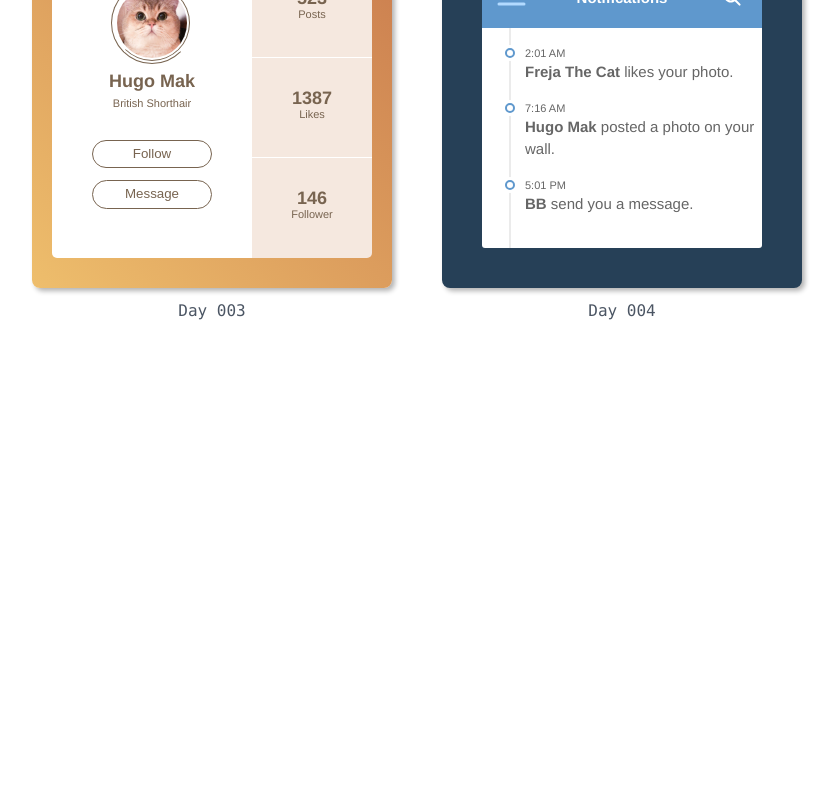
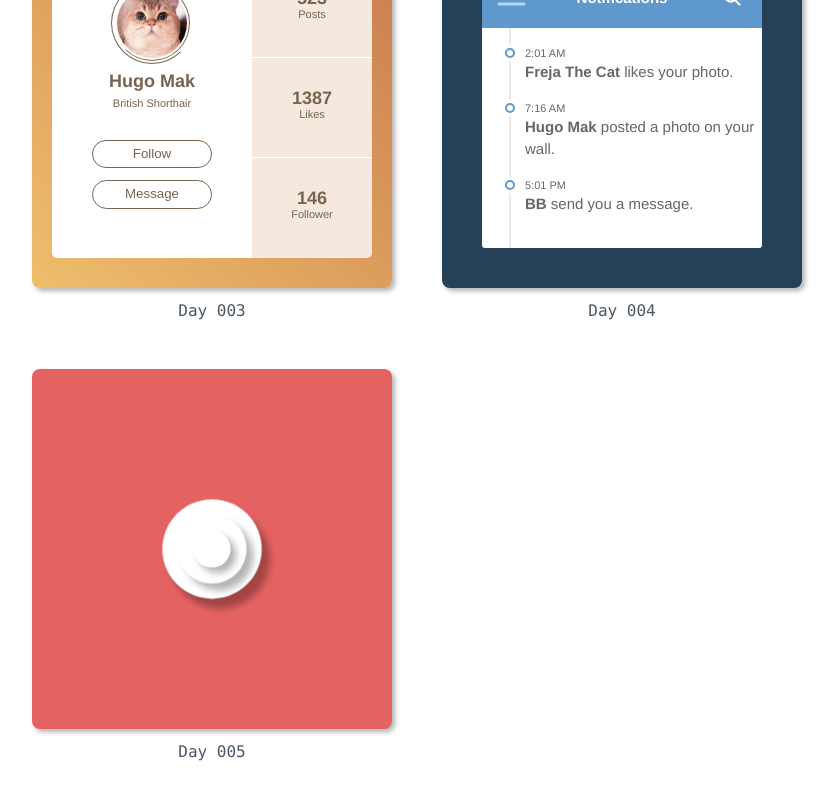
Before and after one commit to Rolewen/css-challenge, a React (Create React App) app: page / in a window 1280 px wide. Shown: the part 937-1737 px from the top of the page, without its empty margins (223-1061 px from the left). Before the commit the page ends 1306 px from the top, so only its background shows below. Built offline with nearby package versions, Linux system fonts and the light colour scheme; a web font is replaced by a local one.

Commit message:
feat: done day05

```diff
--- /dev/null
+++ b/src/components/day05.tsx
@@ -0,0 +1,91 @@
+import styled, { keyframes } from "styled-components";
+import { Wrapper, Content as SharedContent } from "../share-styled";
+
+const circle1 = keyframes`
+	0%, 70% {
+		transform: scale(0);
+	}
+
+	100% {
+		transform: scale(1);
+	}
+`;
+
+const circle2 = keyframes`
+	0%, 40% {
+		transform: scale(0);
+	}
+
+	100% {
+		transform: scale(1);
+	}
+`;
+
+const circle3 = keyframes`
+	0%, 10% {
+		transform: scale(0);
+	}
+
+	100% {
+		transform: scale(1);
+	}
+`;
+
+const Content = styled(SharedContent)`
+	background: #e56262;
+	position: relative;
+	> div {
+		position: absolute;
+		border-radius: 50%;
+		background: #fff;
+		animation-fill-mode: both;
+
+		position: absolute;
+	}
+
+	.circle-1 {
+		width: 100px;
+		height: 100px;
+		box-shadow: 8px 10px 8px rgb(0 0 0 / 30%);
+		animation: ${circle3} 2s cubic-bezier(0.21, 0.98, 0.6, 0.99) infinite
+			alternate;
+		top: 130px;
+		left: 130px;
+	}
+
+	.circle-2 {
+		width: 70px;
+		height: 70px;
+		box-shadow: 7px 7px 8px rgb(0 0 0 / 30%);
+		animation: ${circle2} 2s cubic-bezier(0.21, 0.98, 0.6, 0.99) infinite
+			alternate;
+		top: 145px;
+		left: 145px;
+	}
+
+	.circle-3 {
+		width: 40px;
+		height: 40px;
+		box-shadow: 6px 6px 8px rgb(0 0 0 / 30%);
+		animation: ${circle1} 2s cubic-bezier(0.21, 0.98, 0.6, 0.99) infinite
+			alternate;
+
+		top: 160px;
+		left: 160px;
+	}
+`;
+
+export const Day05 = () => {
+	return (
+		<Wrapper>
+			<Content>
+				<div className="circle-1" />
+				<div className="circle-2" />
+				<div className="circle-3" />
+			</Content>
+			<div className="desc">
+				<h3>Day 005</h3>
+			</div>
+		</Wrapper>
+	);
+};
--- a/src/components/index.tsx
+++ b/src/components/index.tsx
@@ -3,6 +3,7 @@ import { Day01 } from "./day01";
 import { Day02 } from "./day02";
 import { Day03 } from "./day03";
 import { Day04 } from "./day04";
+import { Day05 } from "./day05";
 
 const Content = styled.div`
 	margin: 3rem 0;
@@ -28,6 +29,7 @@ export default () => (
 			<Day02 />
 			<Day03 />
 			<Day04 />
+			<Day05 />
 		</div>
 	</Content>
 );
```
